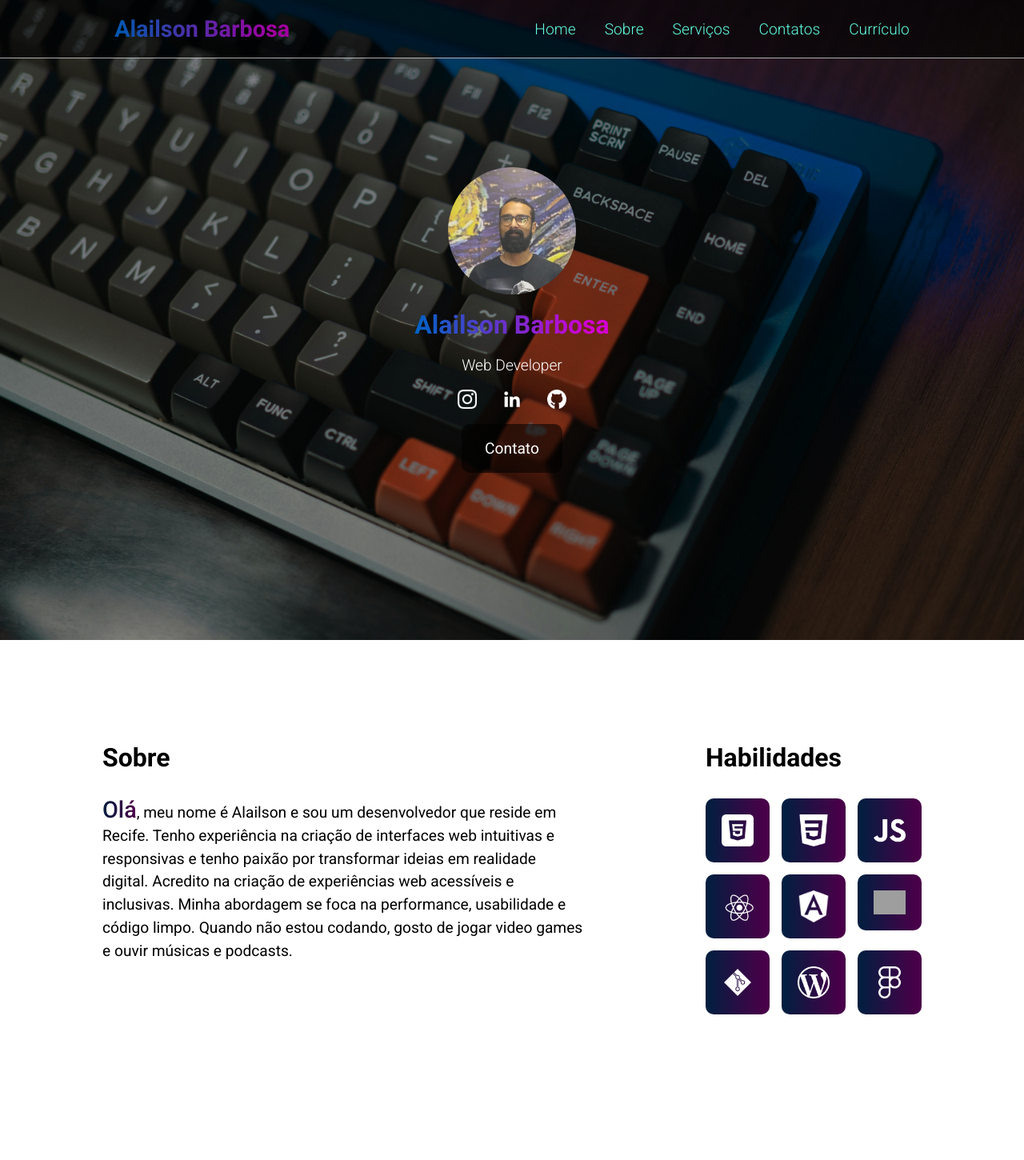
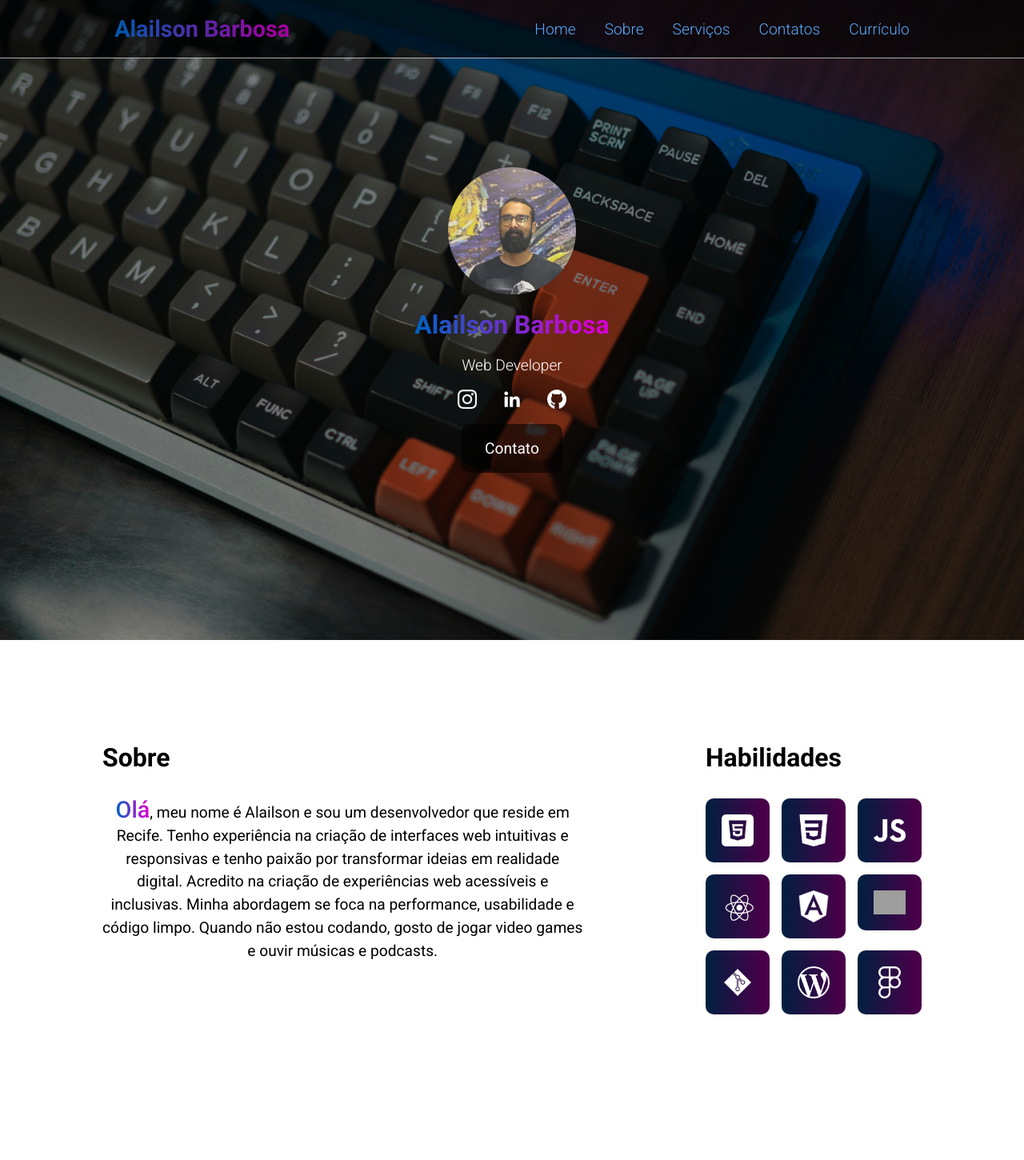
Before and after one commit to AlailsonDev/portfolio-2024, a React (Vite) app in the folder portfolio-2024/: page / in a window 1280 px wide. Shown: the top 1450 px of the page at 80% size. Built offline with nearby package versions, Linux system fonts and the light colour scheme; grey boxes are pictures that could not be loaded.

Commit message:
mais ajustes na responsividade

```diff
--- a/portfolio-2024/src/Header/Header.css
+++ b/portfolio-2024/src/Header/Header.css
@@ -47,7 +47,8 @@ body {
   }
 
   .navbar-menu a {
-    color: rgba(95,250,224,1);
+    /* color: rgba(95,250,224,1); */
+    color: rgb(89, 170, 252);
     text-decoration: none;
     margin-left: 20px;
     font-size: 1.2rem;
@@ -55,7 +56,7 @@ body {
   }
 
   .navbar-menu a:hover {
-    color: rgb(195, 46, 208);
+    color: rgb(234, 79, 248);
   }
 
   @media screen and (max-width: 768px) {
@@ -69,6 +70,7 @@ body {
 
     .navbar-menu {
       display: none;
+
     }
 
     .navbar-toggle {
@@ -99,7 +101,7 @@ body {
       background-color: #333333db;
       width: 100vw;
       height: 100vh;
-      top: 4.1em;
+      top: 4.5em;
       left: 0;
       border-bottom-right-radius: 10px;
       align-items: center;
@@ -110,8 +112,16 @@ body {
 
     .navbar-menu.active a {
       margin: 0.6em;
-      color: white;
+      /* color: white; */
+      color: rgb(89, 170, 252);
+
       font-weight: 400;
       font-size: 1.5em;
     }
+
+    .navbar-menu.active a:hover {
+    color: rgb(234, 79, 248);
+
+    }
+
   }
--- a/portfolio-2024/src/Sobre/Sobre.css
+++ b/portfolio-2024/src/Sobre/Sobre.css
@@ -8,7 +8,8 @@
 
 .hello {
     /* background: linear-gradient(270deg, rgba(194,46,208,1) 36%, rgba(95,250,224,1) 80%); */
-    background: linear-gradient(270deg, rgba(72, 0, 72, 1) 10%, rgba(0, 31, 63, 1) 99%);
+    /* background: linear-gradient(270deg, rgba(72, 0, 72, 1) 10%, rgba(0, 31, 63, 1) 99%); */
+    background: linear-gradient(270deg, rgb(210, 1, 210) 10%, rgb(1, 99, 197) 99%);
     background-clip: text;
     -webkit-background-clip: text;
     color: transparent;
@@ -25,6 +26,7 @@
 .about-paragraph {
     font-size: 1.2rem;
     line-height: 1.5em;
+    text-align: center;
 }
 
 .about-right {
```
